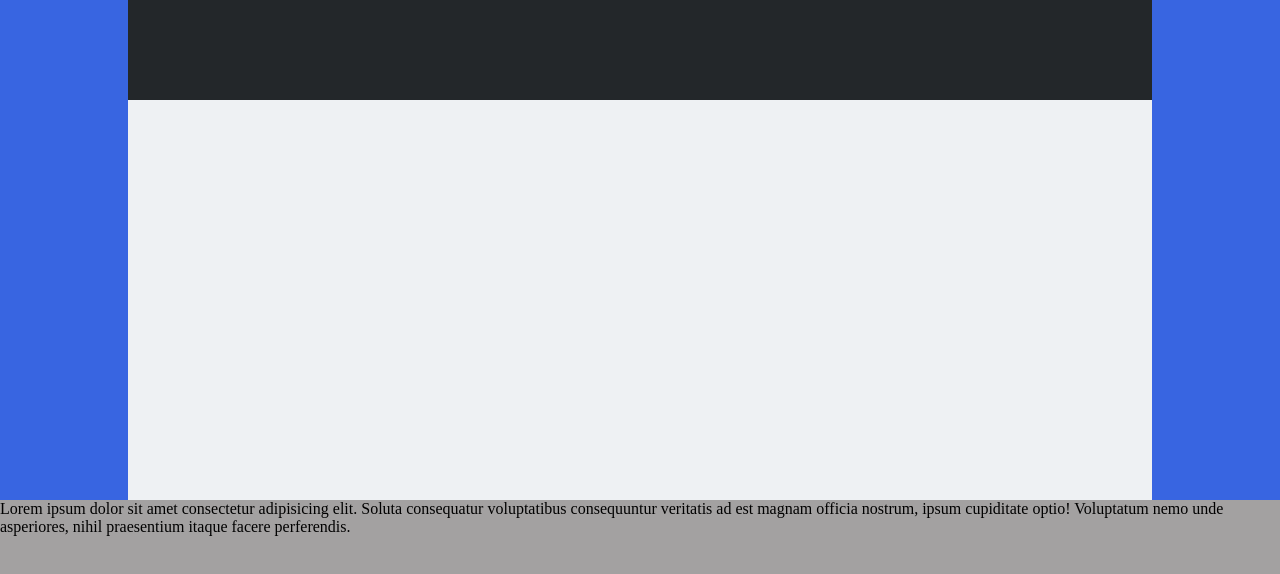
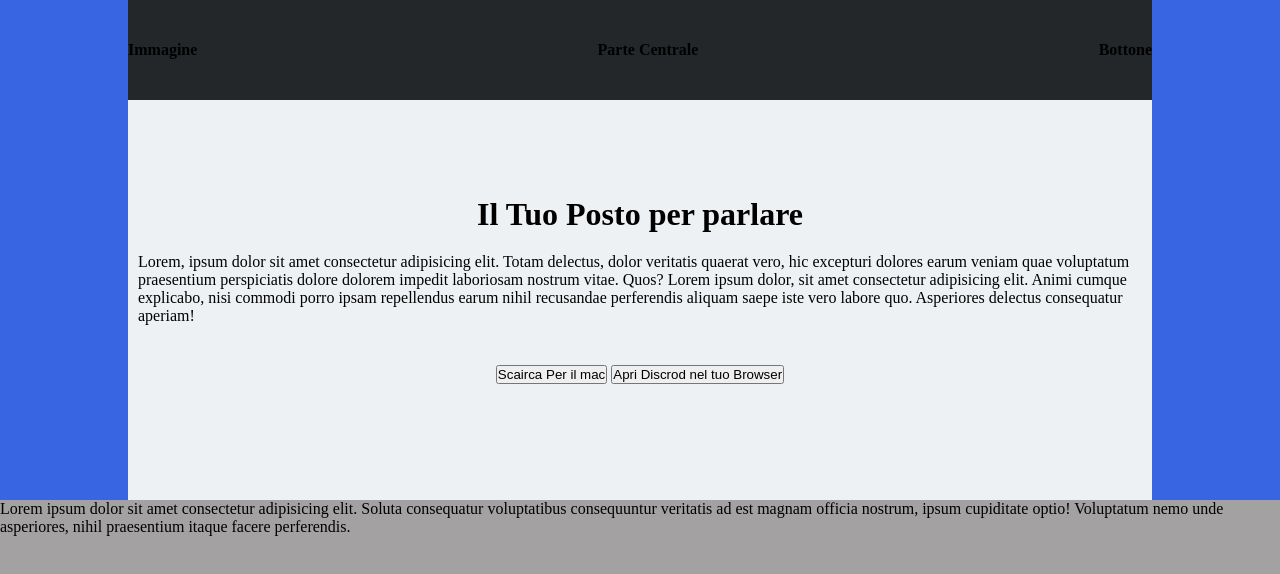
Before and after one commit to torone89/htmlcss-struttura-discord, a plain HTML site: page index.html in a window 1280 px wide. Shown: the top 574 px of the page. Drawn offline with Linux system fonts and the light colour scheme.

Commit message:
Finish Header

```diff
--- a/css/style.css
+++ b/css/style.css
@@ -41,18 +41,34 @@ footer {
 
 /* Utilities */
 
+.padding {
+    padding: 10px;
+}
+
+nav {
+    padding: 30px;
+}
+
 /* Header */
 
 .cointaner-header-nav {
     margin: 0 10%;
     background-color: #23272a;
     height: 100px;
+    display: flex;
+    flex-direction: row;
+    justify-content: space-between;
+    align-items: center;
 }
 
 .cointaner-header-main {
     margin: 0 10%;
     background-color: #eef1f3;
     height: 400px;
+    display: flex;
+    flex-direction: column;
+    justify-content: center;
+    align-items: center;
 }
 
 /* Main */
--- a/index.html
+++ b/index.html
@@ -17,9 +17,37 @@
     <header>
         <div class="cointaner-header-nav">
 
+            <h4> Immagine</h4>
+
+            <h4>Parte Centrale</h4>
+
+            <h4> Bottone</h4>
+
+
+
         </div>
 
         <div class="cointaner-header-main">
+
+            <div class="padding">
+                <h1> Il Tuo Posto per parlare</h1>
+            </div>
+
+            <div class="padding">
+                <p> Lorem, ipsum dolor sit amet consectetur adipisicing elit. Totam delectus, dolor veritatis quaerat
+                    vero,
+                    hic excepturi dolores earum veniam quae voluptatum praesentium perspiciatis dolore dolorem impedit
+                    laboriosam nostrum vitae. Quos?
+                    Lorem ipsum dolor, sit amet consectetur adipisicing elit. Animi cumque explicabo, nisi commodi porro
+                    ipsam repellendus earum nihil recusandae perferendis aliquam saepe iste vero labore quo. Asperiores
+                    delectus consequatur aperiam!
+                </p>
+            </div>
+            <nav> <button> Scairca Per il mac</button>
+
+                <button>Apri Discrod nel tuo Browser</button>
+            </nav>
+
 
         </div>
 
```
